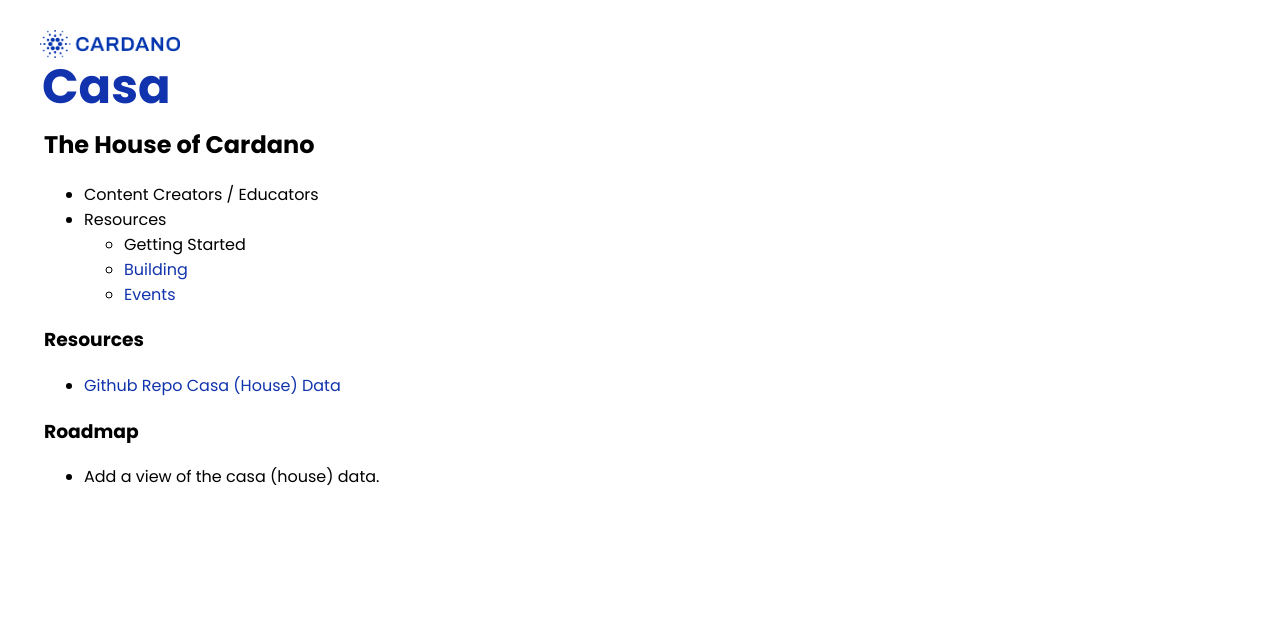
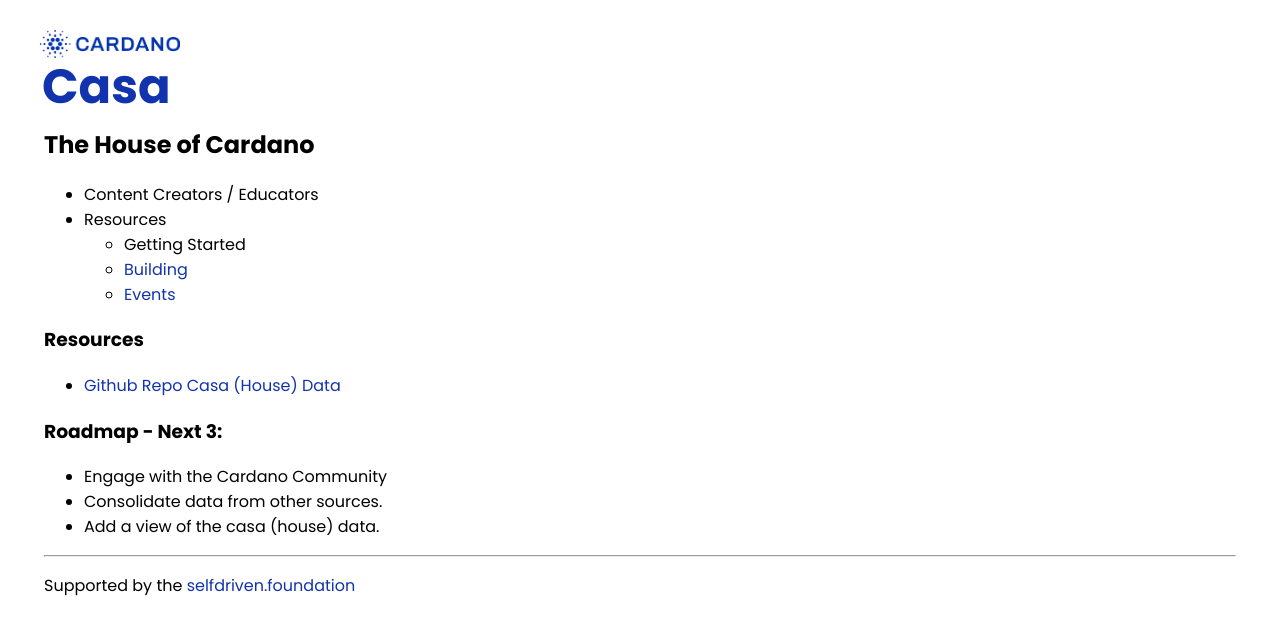
Before and after one commit to selfdriven-octo/cardano-casa, a Jekyll site: the page built from docs/index.md, in a window 1280 px wide. Shown: the top 635 px of the page. Built offline with Jekyll 4.4.1, drawn with Linux system fonts in a browser that asks for light colours.

Commit message:
Update index.md

```diff
--- a/docs/index.md
+++ b/docs/index.md
@@ -14,5 +14,10 @@ title: Home
 ### Resources
 - [Github Repo Casa (House) Data](https://github.com/selfdriven-octo/cardano-casa/tree/main/data)
 
-### Roadmap
+### Roadmap - Next 3:
+- Engage with the Cardano Community
+- Consolidate data from other sources.
 - Add a view of the casa (house) data.
+
+---
+Supported by the [selfdriven.foundation](https://selfdriven.foundation)
```
